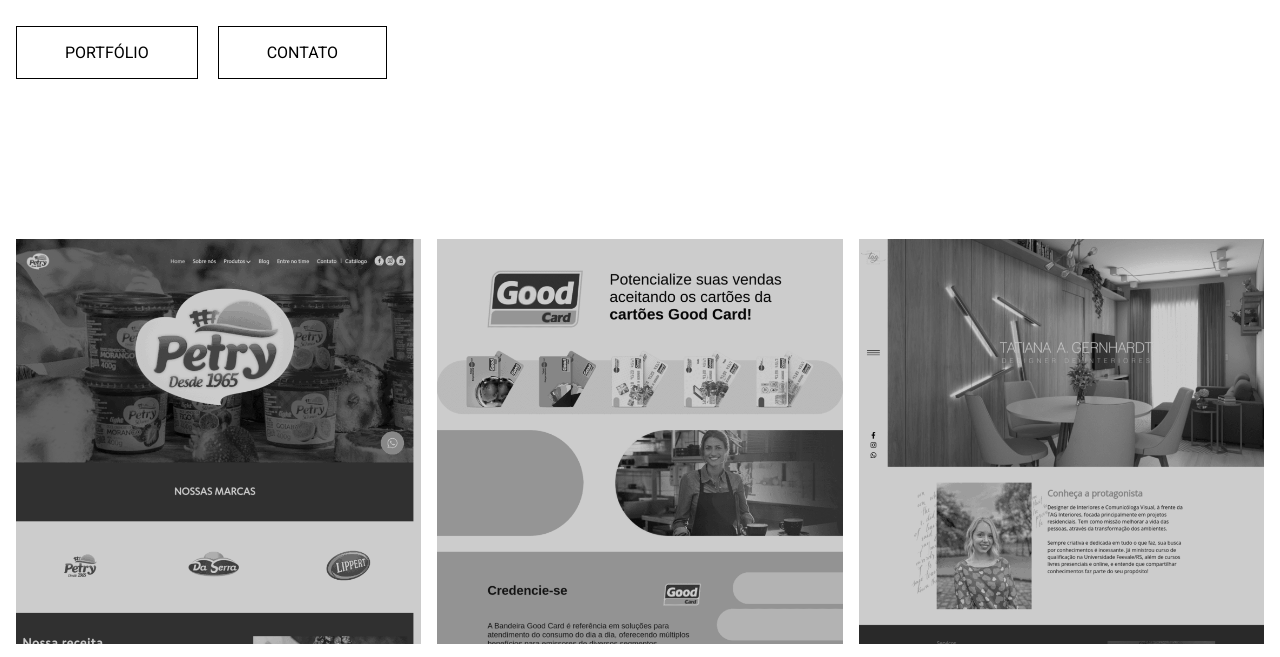
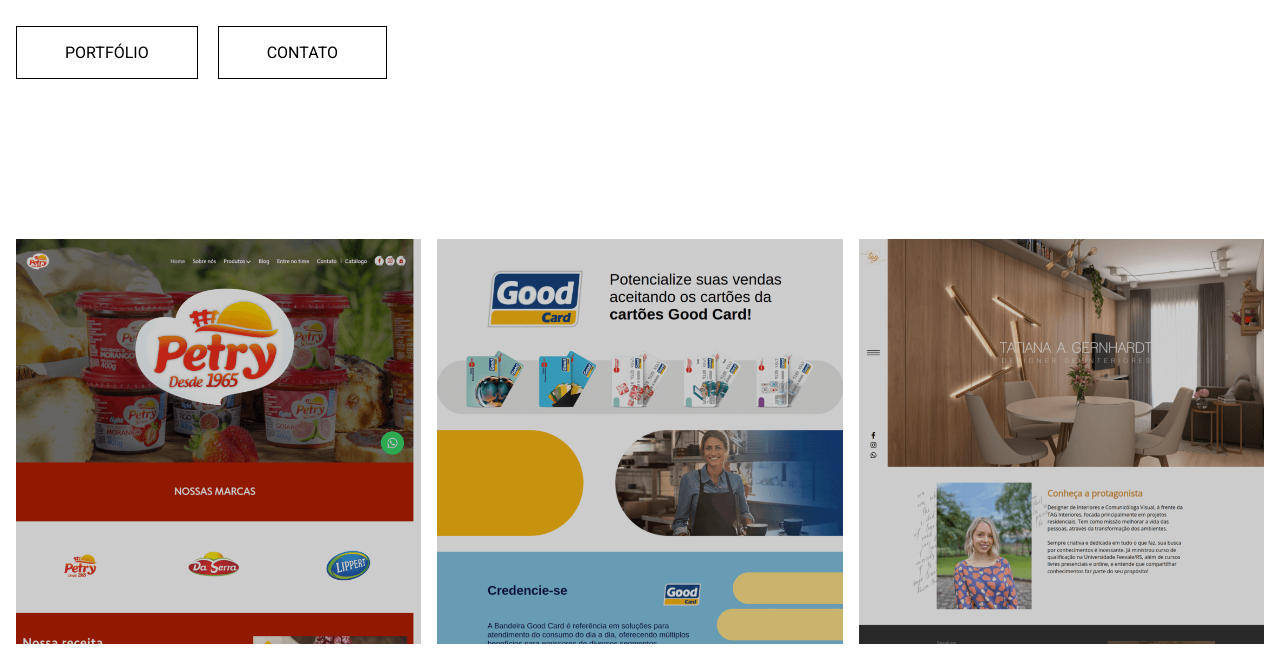
Before and after one commit to antonydosreis/antonydosreis.github.io, a plain HTML site: page index.html in a window 1280 px wide. Shown: the part 277-934 px from the top of the page. Drawn offline with Linux system fonts and the light colour scheme.

Commit message:
feat: correçao da transparencia dos projetos

```diff
--- a/assets/scss/style.scss
+++ b/assets/scss/style.scss
@@ -155,7 +155,7 @@ main {
     background-size: cover;
     background-position: 50% 0;
     transition: background 4s ease-in-out, filter 0.2s ease-in-out;
-    filter: brightness(0.8) grayscale(1);
+    filter: brightness(0.8);
     &:after {
       content: "";
       display: block;
```
Also changed, not shown: assets/css/style.css.
